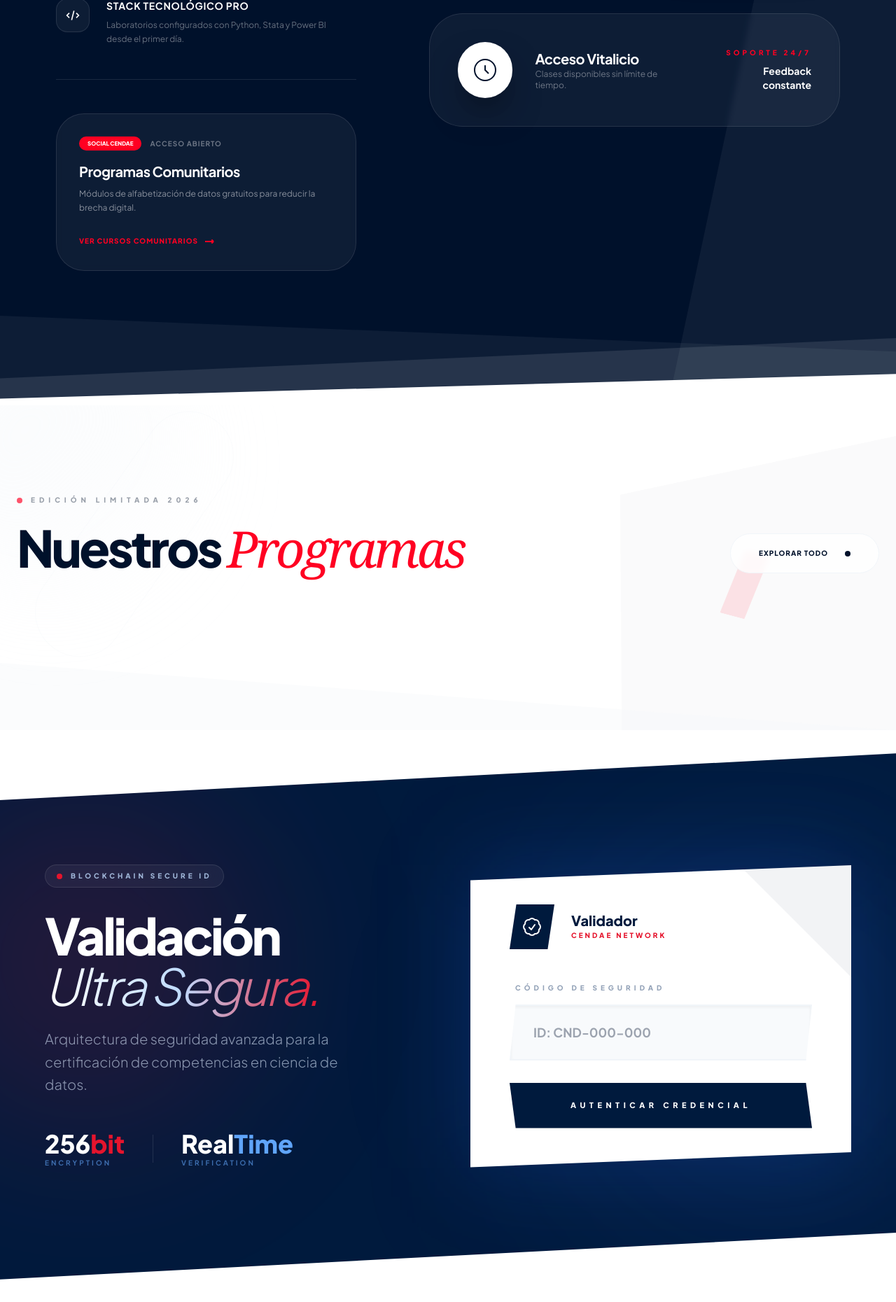
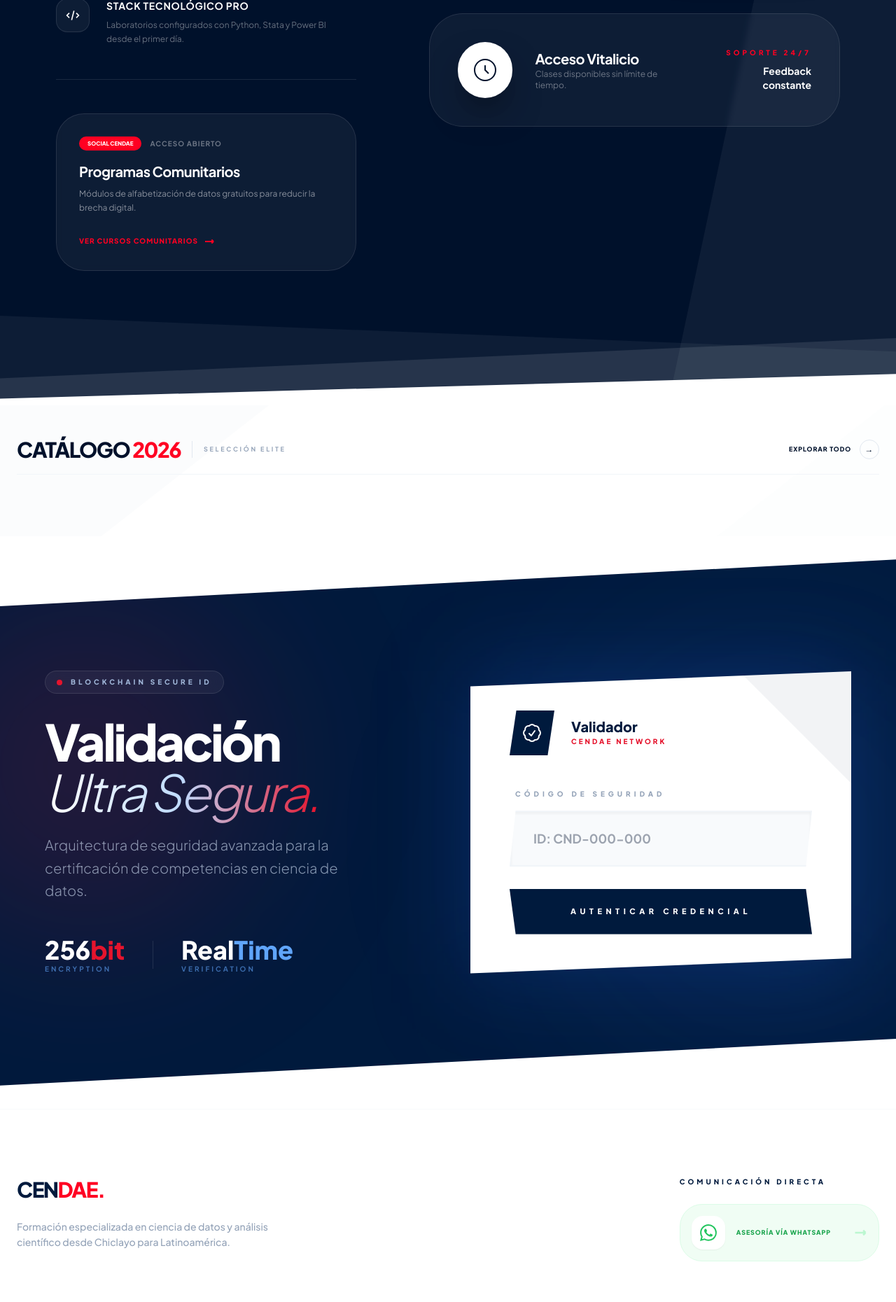
Before and after one commit to jucanuro/cendae, a Django app: page / in a window 1280 px wide. Shown: the part 1278-3138 px from the top of the page at 70% size. Run offline with Django 4.2, Linux system fonts and the light colour scheme; data that the repository does not hold is empty; some libraries are stand-ins or nearby versions.

Commit message:
Nuevo ajuste de diseño

```diff
--- a/cursos/templates/cursos/lista_cursos.html
+++ b/cursos/templates/cursos/lista_cursos.html
@@ -1,90 +1,96 @@
 {% load static %}
-<section id="cursos" class="relative py-32 bg-white overflow-hidden font-['Plus_Jakarta_Sans',_sans-serif]">
+<section id="cursos" class="relative py-12 bg-white overflow-hidden font-['Plus_Jakarta_Sans',_sans-serif]">
 
-    <div class="absolute top-0 left-1/2 -translate-x-1/2 w-full h-full bg-[radial-gradient(#00112b_0.5px,transparent_0.5px)] [background-size:32px_32px] opacity-[0.03]"></div>
-
-    <div class="absolute inset-0 pointer-events-none overflow-hidden">
-        <div class="absolute -top-24 -left-24 w-96 h-96 bg-gradient-to-br from-slate-100 to-transparent rounded-full opacity-50 blur-3xl"></div>
-
-        <div class="absolute bottom-[-10%] right-[-5%] w-[40%] h-[500px] bg-[#00112b]/[0.02] -rotate-12 translate-y-20"
-             style="clip-path: polygon(20% 0%, 100% 0%, 80% 100%, 0% 100%);"></div>
-
-        <div class="absolute bottom-20 left-[10%] w-32 h-[400px] border border-slate-200/50 rounded-full rotate-[35deg] opacity-30"></div>
-
-        <div class="absolute bottom-40 right-[15%] w-12 h-24 bg-[#ff0022]/10 rotate-[15deg]"
-             style="clip-path: polygon(25% 0%, 100% 0%, 75% 100%, 0% 100%);"></div>
+    <div class="absolute inset-0 z-0 pointer-events-none">
+        <div class="absolute top-0 left-0 w-[30%] h-[300px] bg-slate-50/50" style="clip-path: polygon(0 0, 100% 0, 0 100%);"></div>
+        <div class="absolute bottom-0 right-0 w-[20%] h-[200px] bg-slate-50/30" style="clip-path: polygon(100% 0, 100% 100%, 0 100%);"></div>
     </div>
 
     <div class="container mx-auto px-6 relative z-10">
 
-        <div class="relative mb-24 flex flex-col md:flex-row justify-between items-end gap-12">
-            <div class="max-w-2xl">
-                <div class="flex items-center gap-3 mb-6">
-                    <span class="w-2 h-2 rounded-full bg-[#ff0022] animate-pulse"></span>
-                    <span class="text-[10px] font-black uppercase tracking-[0.6em] text-[#00112b]/40">Edición Limitada 2026</span>
-                </div>
-                <h2 class="text-6xl md:text-7xl font-black text-[#00112b] tracking-tighter leading-none">
-                    Nuestros <span class="text-[#ff0022] italic font-serif font-light">Programas</span>
+        <div class="flex flex-col md:flex-row justify-between items-center mb-10 gap-4 border-b border-slate-100 pb-5">
+            <div class="flex items-center gap-4">
+                <h2 class="text-3xl font-black text-[#00112b] tracking-tighter uppercase leading-none">
+                    Catálogo <span class="text-[#ff0022]">2026</span>
                 </h2>
+                <span class="hidden md:block w-[1px] h-6 bg-slate-200"></span>
+                <span class="text-[9px] font-bold uppercase tracking-[0.3em] text-slate-400">Selección Elite</span>
             </div>
-
-            <button onclick="openCatalogModal()" class="group flex items-center gap-6 px-10 py-5 rounded-full border border-slate-100 bg-white/80 backdrop-blur-sm hover:border-[#ff0022] hover:shadow-[0_20px_40px_-15px_rgba(255,0,34,0.15)] transition-all duration-700">
-                <span class="text-[10px] font-black uppercase tracking-widest text-[#00112b]">Explorar Todo</span>
-                <div class="w-2 h-2 rounded-full bg-[#00112b] group-hover:bg-[#ff0022] group-hover:scale-[2.5] transition-all duration-500"></div>
+            <button onclick="openCatalogModal()" class="group flex items-center gap-3 text-[9px] font-black uppercase tracking-widest text-[#00112b] hover:text-[#ff0022] transition-colors">
+                Explorar Todo
+                <span class="w-7 h-7 rounded-full border border-slate-200 flex items-center justify-center group-hover:border-[#ff0022] group-hover:bg-[#ff0022] group-hover:text-white transition-all text-xs">→</span>
             </button>
         </div>
 
-        <div class="grid grid-cols-1 md:grid-cols-2 lg:grid-cols-4 gap-8 lg:gap-6">
+        <div class="grid grid-cols-1 md:grid-cols-2 lg:grid-cols-4 gap-x-6 gap-y-10">
             {% for curso in cursos|slice:":4" %}
             <div class="group relative flex flex-col cursor-pointer" onclick="cargarDetalleModal('{{ curso.slug }}')">
 
-                <div class="relative aspect-[3/4.5] w-full overflow-hidden rounded-[2rem] bg-slate-50 transition-all duration-[1s] ease-[cubic-bezier(0.23,1,0.32,1)] group-hover:shadow-[0_40px_80px_-20px_rgba(0,17,43,0.2)]">
+                <div class="relative perspective-1000 mb-4">
+                    <div class="relative aspect-[3/3.8] w-full transition-transform duration-500 preserve-3d group-hover:[transform:rotateY(-12deg)]">
 
-                    <img src="{{ curso.portada.url }}"
-                         class="w-full h-full object-cover transition-all duration-[1.5s] scale-110 group-hover:scale-100 grayscale-[0.5] group-hover:grayscale-0"
-                         alt="{{ curso.titulo }}">
+                        <div class="absolute inset-y-0 -left-[4px] w-[4px] bg-[#00112b] origin-right [transform:rotateY(-90deg)] group-hover:bg-[#ff0022] transition-colors"></div>
 
-                    <div class="absolute inset-0 bg-gradient-to-t from-[#00112b]/90 via-[#00112b]/20 to-transparent opacity-0 group-hover:opacity-100 transition-all duration-700">
-                        <div class="absolute bottom-8 left-8 right-8 translate-y-8 group-hover:translate-y-0 transition-transform duration-700">
-                            <p class="text-[10px] font-black text-[#ff0022] uppercase tracking-[0.3em] mb-2">Ver Programa</p>
-                            <div class="h-[1px] w-full bg-white/20 origin-left scale-x-0 group-hover:scale-x-100 transition-transform duration-700 delay-100"></div>
+                        <div class="relative w-full h-full bg-slate-50 shadow-[15px_15px_35px_-15px_rgba(0,0,0,0.12)] overflow-hidden"
+                             style="clip-path: polygon(0 0, 100% 0, 97% 100%, 0 100%);">
+                            <img src="{{ curso.portada.url }}"
+                                 class="w-full h-full object-cover grayscale-[0.2] group-hover:grayscale-0 transition-all duration-700"
+                                 alt="{{ curso.titulo }}">
+
+                            <div class="absolute top-3 left-3">
+                                <span class="bg-[#00112b]/90 backdrop-blur-sm text-white text-[7px] font-black px-2 py-1 uppercase tracking-widest">
+                                    {{ curso.get_nivel_display }}
+                                </span>
+                            </div>
                         </div>
-                    </div>
-
-                    <div class="absolute top-6 right-6 overflow-hidden">
-                        <span class="inline-block px-4 py-2 bg-white/90 backdrop-blur-md text-[#00112b] text-[8px] font-black uppercase tracking-widest rounded-full shadow-sm translate-y-0 group-hover:-translate-y-full transition-transform duration-500">
-                            {{ curso.get_nivel_display }}
-                        </span>
                     </div>
                 </div>
 
-                <div class="mt-8 px-4 transition-all duration-500 group-hover:translate-x-2">
-                    <div class="flex items-center gap-3 mb-4">
-                        <span class="text-[10px] font-bold text-slate-300 italic">/ 0{{ forloop.counter }}</span>
-                        <div class="h-[1px] flex-grow bg-slate-100"></div>
+                <div class="flex flex-col px-1">
+                    <div class="flex items-center justify-between mb-1.5">
+                        <span class="text-[9px] font-mono text-slate-300">#0{{ forloop.counter }}</span>
+                        <span class="text-xs font-black text-[#00112b]">S/ {{ curso.precio_principal }}</span>
                     </div>
 
-                    <h3 class="text-xl font-extrabold text-[#00112b] leading-[1.1] tracking-tight group-hover:text-[#ff0022] transition-colors duration-500">
+                    <h3 class="text-base font-black text-[#00112b] leading-tight mb-2 uppercase tracking-tight group-hover:text-[#ff0022] transition-colors line-clamp-1">
                         {{ curso.titulo }}
                     </h3>
 
-                    <div class="mt-4 flex items-center justify-between">
-                        <span class="text-[9px] font-bold text-slate-400 uppercase tracking-widest">
-                            {{ curso.instructor.nombre }}
-                        </span>
-                        <svg class="w-4 h-4 text-[#ff0022] opacity-0 -translate-x-4 group-hover:opacity-100 group-hover:translate-x-0 transition-all duration-500" fill="none" stroke="currentColor" viewBox="0 0 24 24">
-                            <path stroke-width="2.5" d="M17 8l4 4m0 0l-4 4m4-4H3"/>
-                        </svg>
+                    <p class="text-[10px] text-slate-500 leading-relaxed mb-4 font-medium h-8 border-l border-slate-100 pl-3">
+                        {{ curso.descripcion|truncatechars:50 }}
+                    </p>
+
+                    <div class="flex items-center justify-between pt-3 border-t border-slate-50">
+                        <div class="flex items-center gap-2">
+                            <div class="w-5 h-5 rounded-full overflow-hidden grayscale border border-slate-100">
+                                <img src="{{ curso.instructor.foto.url }}" class="w-full h-full object-cover">
+                            </div>
+                            <span class="text-[8px] font-bold text-slate-400 uppercase">
+                                {{ curso.instructor.nombre|truncatechars:15 }}
+                            </span>
+                        </div>
+                        <div class="flex items-center gap-1 text-[8px] font-black text-[#00112b]">
+                            <span class="text-[#ff0022] tracking-tighter">{{ curso.horas_certificacion }}H</span>
+                        </div>
                     </div>
                 </div>
             </div>
             {% endfor %}
         </div>
     </div>
+</section>
 
-    <div class="absolute bottom-0 left-0 w-full h-24 bg-slate-50/50"
-         style="clip-path: polygon(0 100%, 100% 100%, 100% 100%, 0 0);"></div>
-</section>
+<style>
+    .perspective-1000 { perspective: 1000px; }
+    .preserve-3d { transform-style: preserve-3d; }
+    /* Estética de texto para evitar saltos de línea feos */
+    .line-clamp-1 {
+        display: -webkit-box;
+        -webkit-line-clamp: 1;
+        -webkit-box-orient: vertical;
+        overflow: hidden;
+    }
+</style>
 
 <div id="catalogModal" class="fixed inset-0 z-[150] hidden items-center justify-center p-4">
     <div class="absolute inset-0 bg-[#00112b]/90 backdrop-blur-xl transition-opacity duration-500" onclick="closeCatalogModal()"></div>
--- a/templates/header.html
+++ b/templates/header.html
@@ -1,30 +1,62 @@
 {% load static %}
+<link href="https://fonts.googleapis.com/css2?family=Plus+Jakarta+Sans:wght@400;500;600;700;800&display=swap" rel="stylesheet">
 
-<header id="header-traditional" class="hidden lg:block fixed top-0 left-0 w-full bg-white/90 backdrop-blur-xl border-b border-gray-100 z-[150] transition-all duration-500 shadow-sm">
-    <div class="container mx-auto px-8 h-20 flex items-center justify-between">
-        <div class="flex items-center gap-16">
-            <a href="/" class="flex items-center gap-4 group transition-all duration-300 active:scale-95">
-                <div class="flex flex-col border-l-2 border-[#e5142d] pl-4">
-                    <span class="text-2xl font-black tracking-[-0.05em] text-[#001A3D] leading-none">CEN<span class="text-[#e5142d]">DAE</span></span>
-                    <span class="text-[7px] font-bold uppercase tracking-[0.5em] text-gray-400 mt-1">Data Science</span>
+<header id="header-traditional" class="hidden lg:block fixed top-6 left-1/2 -translate-x-1/2 w-[95%] max-w-7xl z-[150] transition-all duration-700 font-['Plus_Jakarta_Sans',sans-serif]">
+    <div class="relative bg-white/90 backdrop-blur-2xl border border-white/40 shadow-[0_25px_50px_-12px_rgba(0,0,0,0.08)] rounded-[24px] overflow-hidden">
+
+        <div class="absolute top-0 left-0 w-full h-[3px] bg-slate-100/50">
+            <div class="h-full bg-gradient-to-r from-transparent via-[#e5142d] to-transparent w-1/4 animate-[scan_4s_ease-in-out_infinite]"></div>
+        </div>
+
+        <div class="px-10 h-22 flex items-center justify-between relative py-4">
+
+            <div class="flex items-center gap-14">
+                <a href="/" class="relative group">
+                    <div class="flex items-center gap-5">
+                        <div class="flex flex-col">
+                            <span class="text-3xl font-[800] tracking-[-0.04em] text-[#001A3D] leading-none">
+                                CEN<span class="text-[#e5142d]">DAE</span>
+                            </span>
+                            <span class="text-[10px] font-bold uppercase tracking-[0.3em] text-slate-400 mt-1">Educación de nivel</span>
+                        </div>
                     </div>
                 </a>
-            <nav class="hidden lg:flex items-center space-x-12">
-                <a href="#inicio" class="text-[10px] font-black uppercase tracking-[0.25em] text-gray-500 hover:text-[#001A3D] transition-all">Inicio</a>
-                <a href="#cursos" class="text-[10px] font-black uppercase tracking-[0.25em] text-gray-500 hover:text-[#001A3D] transition-all">Cursos</a>
+
+                <nav class="flex items-center gap-2">
+                    <a href="#inicio" class="group relative px-6 py-2">
+                        <span class="relative z-10 text-[13px] font-semibold tracking-wide text-slate-500 group-hover:text-[#001A3D] transition-colors">Inicio</span>
+                        <div class="absolute inset-0 bg-slate-50 rounded-xl scale-0 group-hover:scale-100 transition-transform duration-300 -z-0"></div>
+                    </a>
+                    <a href="#cursos" class="group relative px-6 py-2">
+                        <span class="relative z-10 text-[13px] font-semibold tracking-wide text-slate-500 group-hover:text-[#001A3D] transition-colors">Cursos</span>
+                        <div class="absolute inset-0 bg-slate-50 rounded-xl scale-0 group-hover:scale-100 transition-transform duration-300 -z-0"></div>
+                    </a>
                 </nav>
             </div>
-        <div class="flex items-center gap-6">
+
+            <div class="flex items-center gap-8">
+                <div class="hidden xl:flex items-center gap-3 border-l border-slate-100 pl-8">
+                    <div class="flex flex-col">
+                        <span class="text-[10px] font-extrabold text-slate-300 uppercase tracking-tighter leading-none">Estado</span>
+                        <span class="text-[12px] font-bold text-[#001A3D] flex items-center gap-1.5">
+                            <span class="w-1.5 h-1.5 bg-emerald-500 rounded-full animate-pulse"></span>
+                            Online 2026
+                        </span>
+                    </div>
+                </div>
+
                 <a href="https://intranet.cendae.pe/login/index.php" target="_blank"
-            class="group relative inline-flex items-center gap-3 bg-[#001A3D] pl-6 pr-5 py-3 rounded-full overflow-hidden transition-all duration-500 hover:shadow-[0_15px_30px_-10px_rgba(229,20,45,0.4)] active:scale-95">
-                <div class="absolute inset-0 w-0 bg-[#e5142d] transition-all duration-500 ease-out group-hover:w-full"></div>
-                <span class="relative z-10 text-[10px] font-black uppercase tracking-[0.2em] text-white">Aula Virtual</span>
-                <div class="relative z-10 w-7 h-7 bg-white/10 rounded-full flex items-center justify-center border border-white/20 transition-transform duration-500 group-hover:rotate-[360deg] group-hover:bg-white group-hover:border-transparent">
-                    <svg class="w-3.5 h-3.5 text-white transition-colors duration-500 group-hover:text-[#e5142d]" fill="none" stroke="currentColor" viewBox="0 0 24 24">
-                        <path stroke-linecap="round" stroke-linejoin="round" stroke-width="3" d="M14 5l7 7m0 0l-7 7m7-7H3"></path>
+                   class="group relative inline-flex items-center gap-4 bg-[#001A3D] pl-8 pr-2.5 py-2.5 rounded-full transition-all duration-500 hover:shadow-[0_20px_40px_-10px_rgba(0,26,61,0.3)] active:scale-95">
+
+                    <span class="text-[13px] font-bold tracking-tight text-white group-hover:text-slate-100">Aula Virtual</span>
+
+                    <div class="w-10 h-10 bg-[#e5142d] rounded-full flex items-center justify-center transition-all duration-500 group-hover:bg-white group-hover:rotate-[360deg] group-hover:shadow-inner">
+                        <svg class="w-5 h-5 text-white group-hover:text-[#e5142d] transition-colors" fill="none" stroke="currentColor" viewBox="0 0 24 24">
+                            <path stroke-linecap="round" stroke-linejoin="round" stroke-width="2.5" d="M13 10V3L4 14h7v7l9-11h-7z"></path>
                         </svg>
                     </div>
                 </a>
+            </div>
         </div>
     </div>
 </header>
@@ -42,7 +74,6 @@
 </header>
 
 <div id="mobile-menu" class="lg:hidden fixed inset-0 bg-white/95 backdrop-blur-2xl z-[190] transform translate-y-[-100%] transition-transform duration-700 ease-[cubic-bezier(0.19,1,0.22,1)] flex flex-col pt-32 px-8 overflow-hidden">
-
     <div class="absolute -top-20 -right-20 w-80 h-80 bg-[#e5142d]/5 rounded-full blur-3xl pointer-events-none"></div>
     <div class="absolute top-40 -left-20 w-64 h-64 bg-blue-500/5 rounded-full blur-3xl pointer-events-none"></div>
 
@@ -57,7 +88,6 @@
                     <svg class="w-4 h-4 text-gray-300" fill="none" stroke="currentColor" viewBox="0 0 24 24"><path d="M9 5l7 7-7 7" stroke-width="2" stroke-linecap="round" stroke-linejoin="round"/></svg>
                 </div>
             </a>
-
             <a href="#cursos" onclick="toggleMobileMenu()" class="group flex items-center justify-between">
                 <div class="flex flex-col">
                     <span class="text-[10px] font-bold uppercase tracking-[0.4em] text-[#e5142d] mb-1">Explorar</span>
@@ -68,7 +98,6 @@
                 </div>
             </a>
         </div>
-
         <div class="h-px bg-gradient-to-r from-gray-100 via-gray-200 to-transparent"></div>
     </nav>
 
@@ -77,7 +106,6 @@
             <div class="absolute inset-0 bg-[#001A3D] rounded-2xl blur-lg opacity-20 group-hover:opacity-30 transition-opacity"></div>
             <div class="relative bg-[#001A3D] rounded-2xl p-6 flex items-center justify-between overflow-hidden">
                 <div class="absolute top-0 left-0 w-full h-full bg-gradient-to-r from-transparent via-white/5 to-transparent -translate-x-full group-hover:translate-x-full transition-transform duration-1000"></div>
-
                 <div class="flex items-center gap-4">
                     <div class="w-12 h-12 bg-white/10 rounded-xl flex items-center justify-center">
                         <svg class="w-6 h-6 text-white" fill="none" stroke="currentColor" viewBox="0 0 24 24">
@@ -98,31 +126,16 @@
     </div>
 </div>
 
-<style>
-    /* Efecto de entrada suave */
-    #mobile-menu.active {
-        transform: translateY(0);
-    }
-
-    /* Tipografía más fina y elegante */
-    .text-2xl {
-        font-family: ui-sans-serif, system-ui, -apple-system, BlinkMacSystemFont, "Segoe UI", Roboto, "Helvetica Neue", Arial, sans-serif;
-    }
-</style>
-
 <div id="orbital-container" class="hidden lg:block fixed top-0 left-0 z-[200] collapsed invisible -translate-x-20 transition-all duration-700 ease-[cubic-bezier(0.19,1,0.22,1)]">
     <div id="moon-body" class="relative bg-white w-[520px] h-[520px] rounded-br-full shadow-[40px_40px_90px_rgba(0,26,61,0.18)] border-r border-b border-gray-100 flex flex-col items-start justify-start transition-all duration-700">
-
         <div id="mini-logo-container" class="absolute left-4 top-4 w-20 h-20 opacity-0 transition-all duration-500 transform scale-50 pointer-events-none flex items-center justify-center">
             <img src="{% static 'img/logo.png' %}" alt="Logo" class="w-full h-full object-contain p-2">
         </div>
-
         <button onclick="toggleOrbital()" class="toggle-btn absolute bg-[#001A3D] text-white w-14 h-14 rounded-full hover:bg-[#e5142d] transition-all duration-500 shadow-2xl z-[210] flex items-center justify-center border-4 border-white active:scale-90">
             <svg id="toggle-icon" class="w-6 h-6 transition-transform duration-500" fill="none" stroke="currentColor" viewBox="0 0 24 24">
                 <path id="icon-path" stroke-linecap="round" stroke-linejoin="round" stroke-width="2.5" d="M4 6h16M4 12h16M4 18h16"></path>
             </svg>
         </button>
-
         <div id="orbital-content" class="mt-20 ml-20 flex flex-col gap-8 opacity-100 transition-all duration-500">
             <div class="bg-white w-24 h-24 rounded-[2.5rem] flex items-center justify-center mb-6 shadow-xl transform -rotate-6">
                 <img src="{% static 'img/logo.png' %}" alt="CENDAE" class="w-24 h-24 object-contain">
@@ -148,7 +161,19 @@
 </div>
 
 <style>
-    /* DESKTOP STYLES */
+    @keyframes scan {
+        0% { transform: translateX(-150%); opacity: 0; }
+        50% { opacity: 1; }
+        100% { transform: translateX(350%); opacity: 0; }
+    }
+    .header-compact {
+        width: 100% !important;
+        top: 0 !important;
+        max-width: none !important;
+        border-radius: 0 !important;
+    }
+    #mobile-menu.active { transform: translateY(0); }
+    .text-2xl { font-family: ui-sans-serif, system-ui, -apple-system, BlinkMacSystemFont, "Segoe UI", Roboto, "Helvetica Neue", Arial, sans-serif; }
     #header-traditional.scrolled { transform: translateY(-100%); opacity: 0; }
     #orbital-container.visible { visibility: visible; transform: translateX(0); }
     #orbital-container.collapsed #moon-body { width: 140px; height: 140px; transform: translate(-15px, -15px); }
@@ -157,20 +182,29 @@
     #orbital-container.collapsed #orbital-content { opacity: 0; visibility: hidden; }
     #orbital-container:not(.collapsed) #icon-path { d: path("M6 18L18 6M6 6l12 12"); }
     .toggle-btn { top: 40px; right: 40px; }
-
-    /* MOBILE STYLES */
-    #mobile-menu.active { transform: translateY(0); }
 </style>
 
 <script>
-    // Lógica Desktop
+    // Lógica General Scroll y Menús
     const headerTraditional = document.getElementById('header-traditional');
     const orbitalContainer = document.getElementById('orbital-container');
 
-    window.addEventListener('scroll', () => {
-        if (window.innerWidth > 1024) { // Solo ejecutar en Desktop
-            const scrollY = window.scrollY;
-            if (scrollY > 80) {
+    window.addEventListener('scroll', function() {
+        // Efecto scroll header tradicional
+        const content = headerTraditional.firstElementChild;
+        if (window.scrollY > 40) {
+            headerTraditional.classList.add('top-0', 'w-full', 'max-w-none');
+            content.classList.remove('rounded-[24px]', 'top-6');
+            content.classList.add('rounded-none', 'border-x-0', 'border-t-0', 'bg-white/95');
+        } else {
+            headerTraditional.classList.remove('top-0', 'w-full', 'max-w-none');
+            content.classList.add('rounded-[24px]');
+            content.classList.remove('rounded-none', 'border-x-0', 'border-t-0', 'bg-white/95');
+        }
+
+        // Lógica Desktop Orbital
+        if (window.innerWidth > 1024) {
+            if (window.scrollY > 80) {
                 headerTraditional.classList.add('scrolled');
                 orbitalContainer.classList.add('visible');
             } else {
@@ -181,14 +215,14 @@
         }
     });
 
-    function toggleOrbital() { orbitalContainer.classList.toggle('collapsed'); }
+    function toggleOrbital() {
+        orbitalContainer.classList.toggle('collapsed');
+    }
 
-    // Lógica Mobile
     function toggleMobileMenu() {
         const menu = document.getElementById('mobile-menu');
         const icon = document.getElementById('mobile-menu-icon');
         menu.classList.toggle('active');
-        // Simple cambio de icono
         if(menu.classList.contains('active')) {
             icon.innerHTML = '<path stroke-linecap="round" stroke-linejoin="round" stroke-width="2" d="M6 18L18 6M6 6l12 12"></path>';
         } else {
```
Lines whose indentation alone changed are shown as unchanged.
